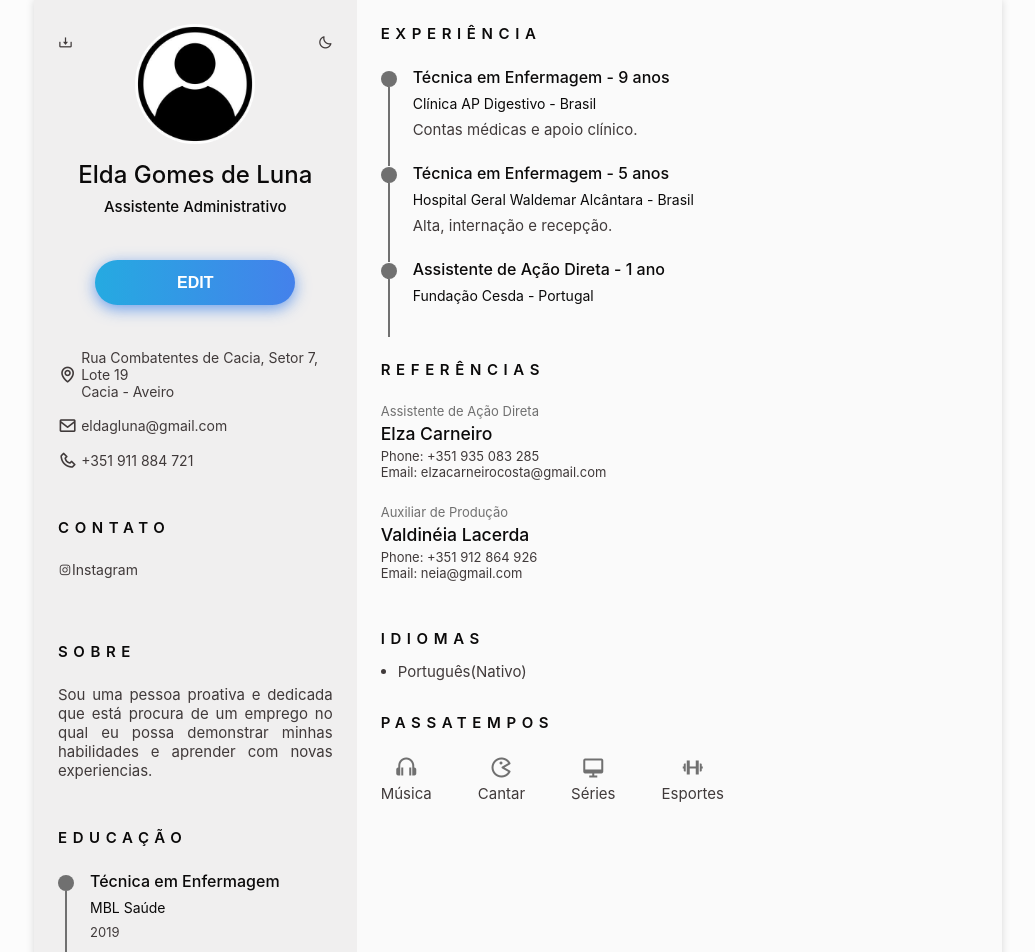
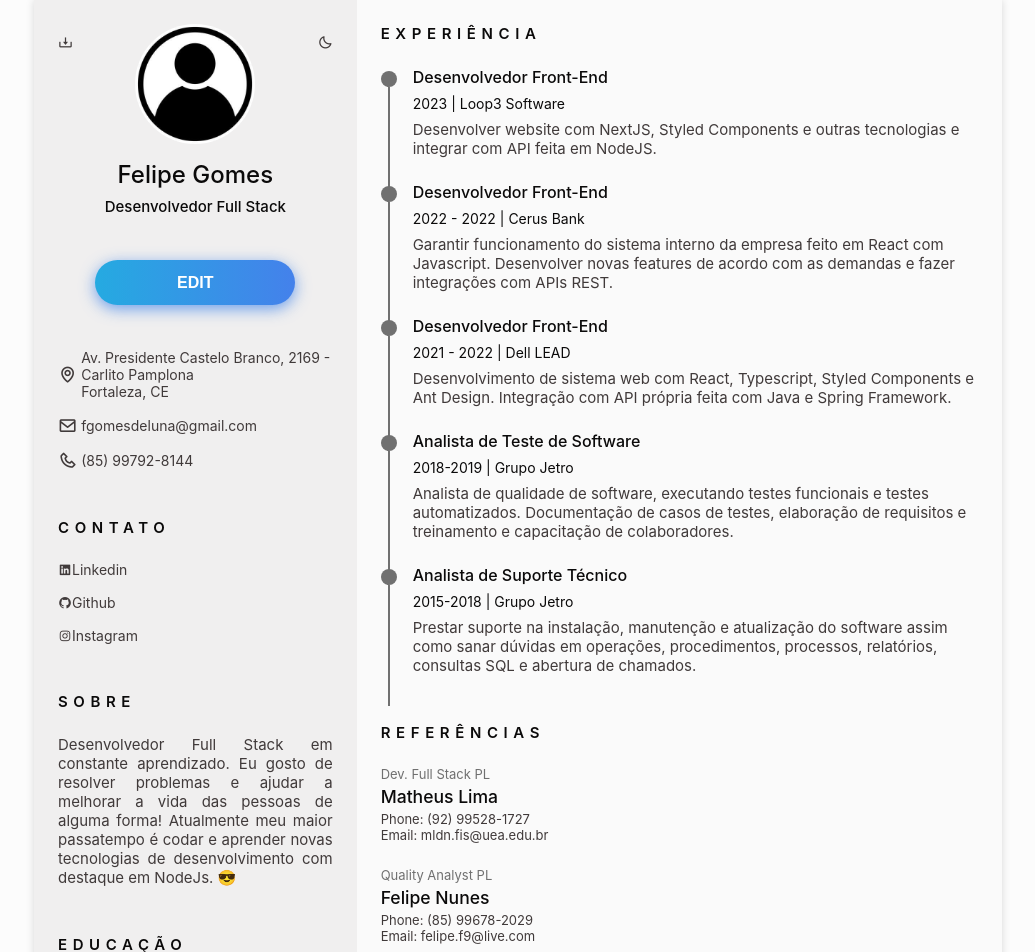
Before and after one commit to f3gomes/vite-resume-builder, a React (Vite) app: page / in a window 1280 px wide. Shown: the top 952 px of the page, without its empty margins (122-1157 px from the left). Built offline with nearby package versions, Linux system fonts and the light colour scheme.

Commit message:
update cv info

```diff
--- a/src/components/ResumeFull.jsx
+++ b/src/components/ResumeFull.jsx
@@ -1,6 +1,6 @@
 import React, { useEffect } from "react";
 import profile from "/assets/profile.jpeg";
-import { data } from "../data/eData.js";
+import { data } from "../data/FelipeData.js";
 import { useNavigate } from "react-router-dom";
 import { useState } from "react";
 
--- a/src/data/FelipeData.js
+++ b/src/data/FelipeData.js
@@ -78,7 +78,7 @@ export const data = [
       id: 0,
       key: "Curso/Formação 1",
       title: "Análise e Desenvolvimento de Sistemas",
-      studies: "Descomplica",
+      studies: "Uninter",
       year: "2023 - 2025",
     },
 
@@ -172,14 +172,22 @@ export const data = [
       id: 0,
       key: "Experiência 1",
       title: "Desenvolvedor Front-End",
+      yearCompany: "2023 | Loop3 Software",
+      description:
+        "Desenvolver website com NextJS, Styled Components e outras tecnologias e integrar com API feita em NodeJS.",
+    },
+    {
+      id: 1,
+      key: "Experiência 2",
+      title: "Desenvolvedor Front-End",
       yearCompany: "2022 - 2022 | Cerus Bank",
       description:
         "Garantir funcionamento do sistema interno da empresa feito em React com Javascript. Desenvolver novas features de acordo com as demandas e fazer integrações com APIs REST.",
     },
 
     {
-      id: 1,
-      key: "Experiência 2",
+      id: 2,
+      key: "Experiência 3",
       title: "Desenvolvedor Front-End",
       yearCompany: "2021 - 2022 | Dell LEAD",
       description:
@@ -187,8 +195,8 @@ export const data = [
     },
 
     {
-      id: 2,
-      key: "Experiência 3",
+      id: 3,
+      key: "Experiência 4",
       title: "Analista de Teste de Software",
       yearCompany: "2018-2019 | Grupo Jetro",
       description:
@@ -196,8 +204,8 @@ export const data = [
     },
 
     {
-      id: 3,
-      key: "Experiência 4",
+      id: 4,
+      key: "Experiência 5",
       title: "Analista de Suporte Técnico",
       yearCompany: "2015-2018 | Grupo Jetro",
       description:
```
Also changed, not shown: src/data/EldaData.js (renamed from src/data/eData.js), src/data/SamiraData.js (renamed from src/data/sData.js).
